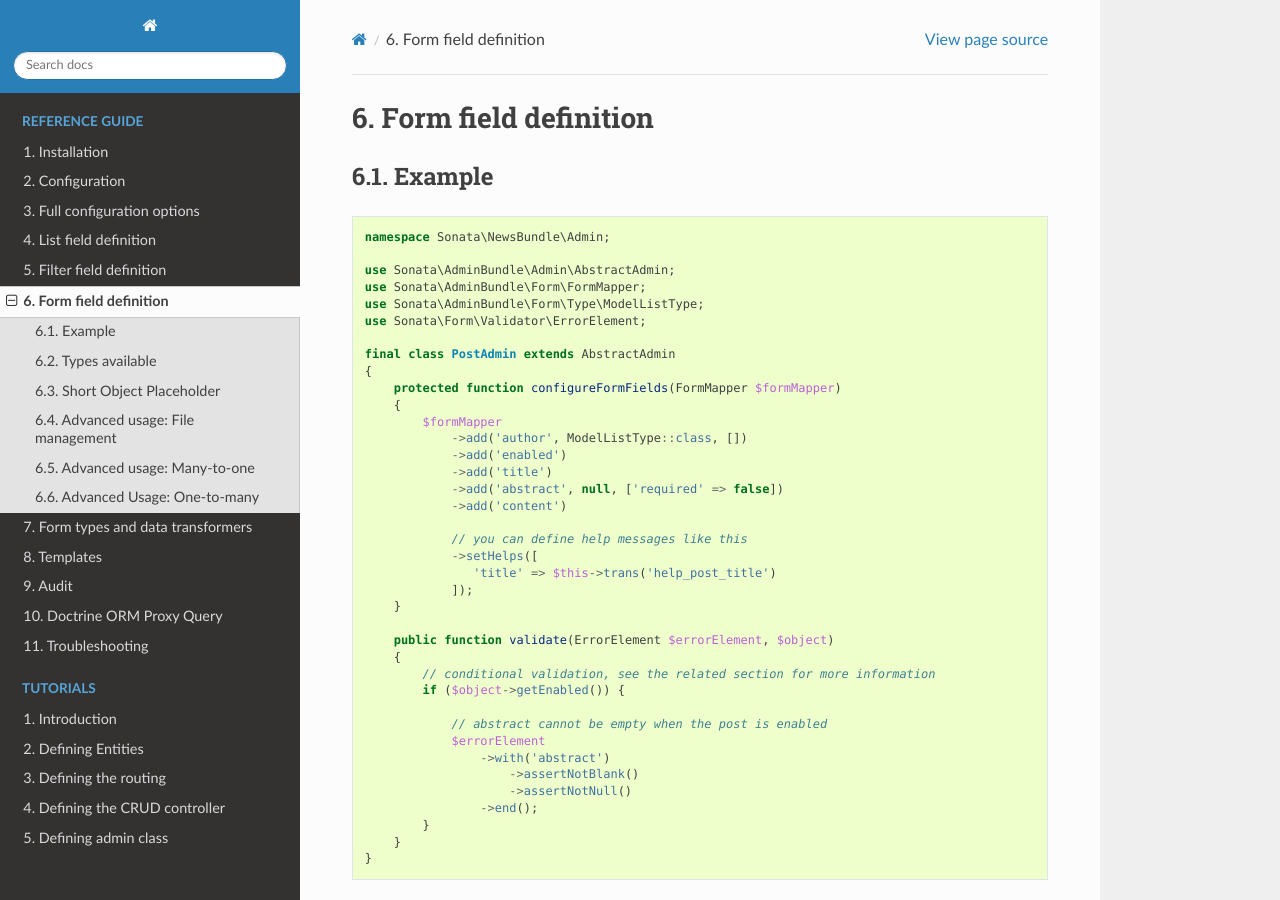
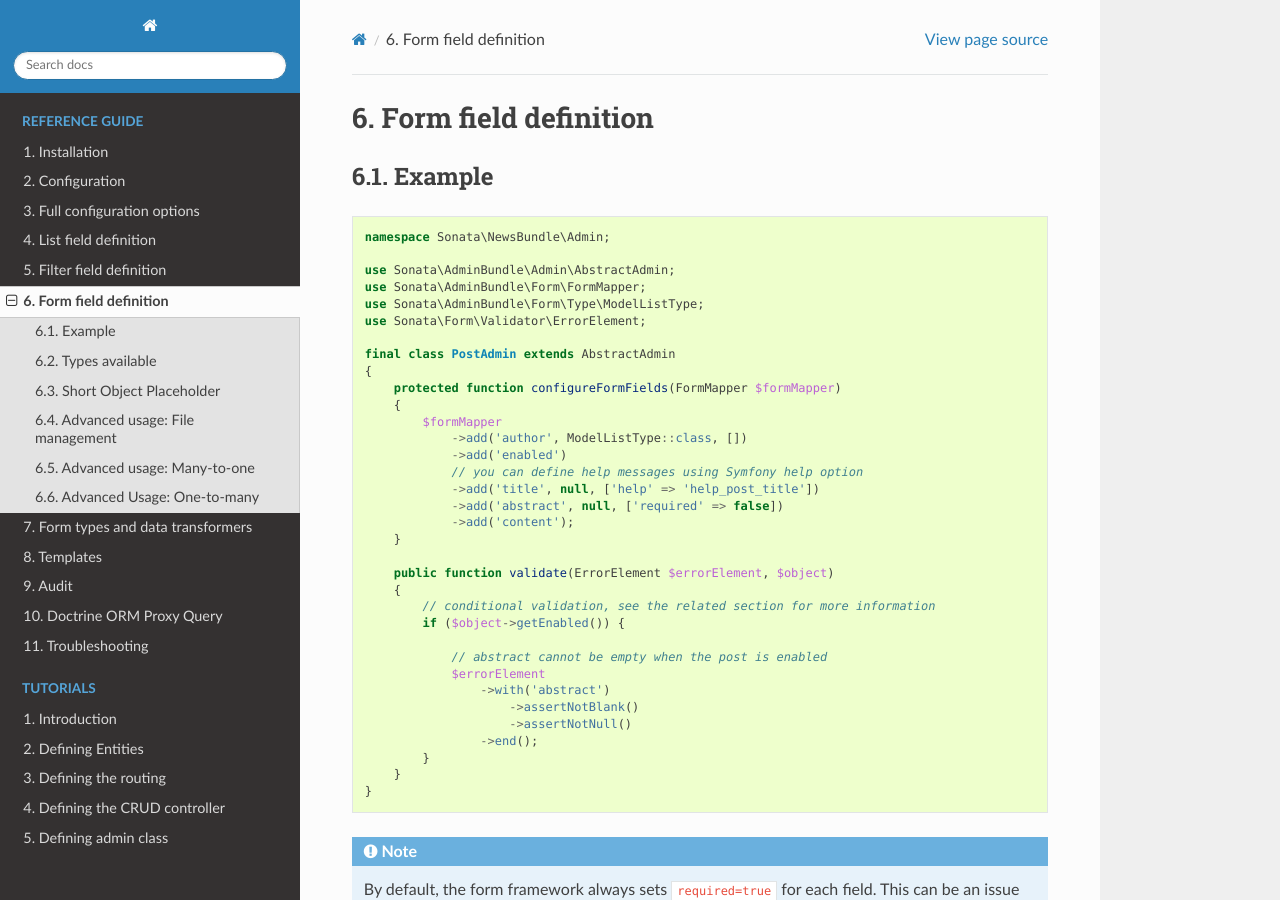
Before and after one commit to sonata-project/SonataDoctrineORMAdminBundle, a Sphinx documentation site: the page built from docs/reference/form_field_definition.rst, in a window 1280 px wide and 900 px high. Built offline with Sphinx 7.4.7 and the Read the Docs theme 2.0.0, drawn with Linux system fonts in a browser that asks for light colours.

Commit message:
Remove references to deprecated help option

```diff
--- a/docs/reference/form_field_definition.rst
+++ b/docs/reference/form_field_definition.rst
@@ -24,14 +24,10 @@ Example
             $formMapper
                 ->add('author', ModelListType::class, [])
                 ->add('enabled')
-                ->add('title')
+                // you can define help messages using Symfony help option
+                ->add('title', null, ['help' => 'help_post_title'])
                 ->add('abstract', null, ['required' => false])
-                ->add('content')
-
-                // you can define help messages like this
-                ->setHelps([
-                   'title' => $this->trans('help_post_title')
-                ]);
+                ->add('content');
         }
 
         public function validate(ErrorElement $errorElement, $object)
```
Also changed, not shown: 1 other file.
